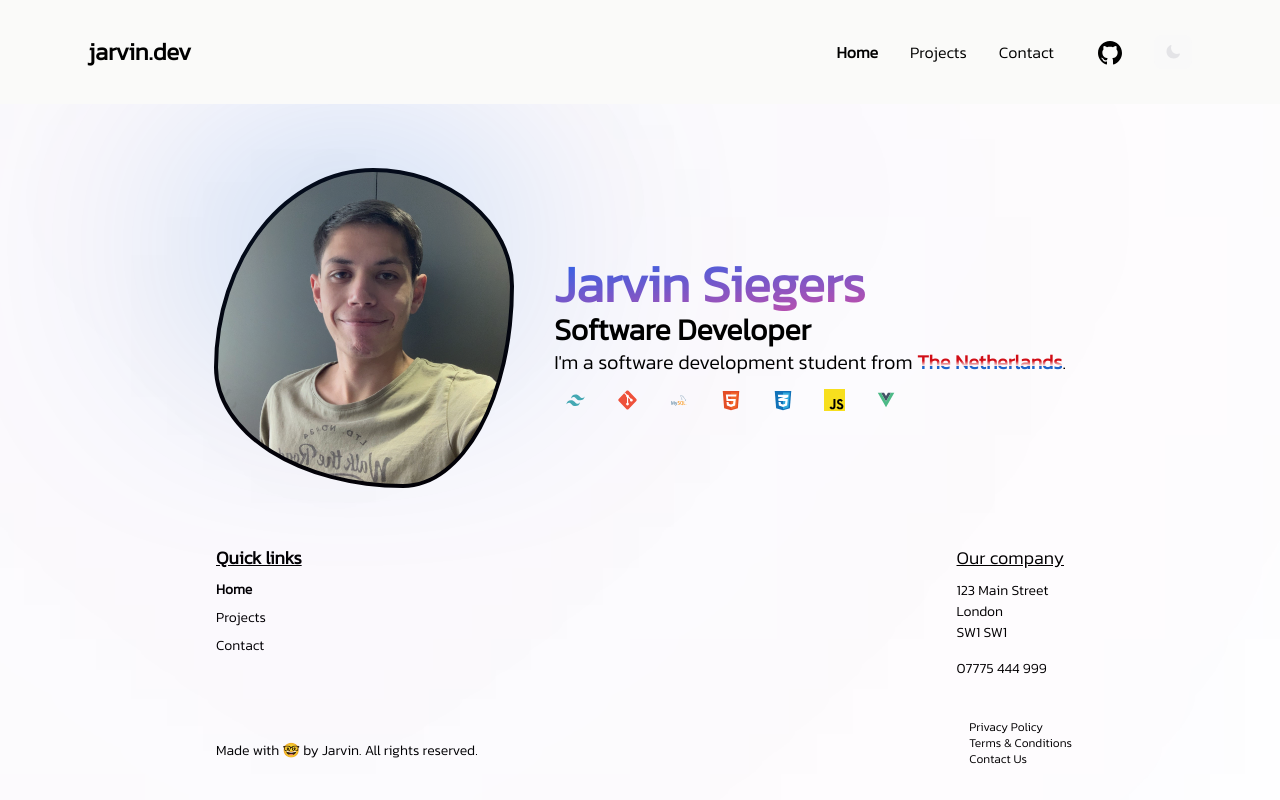
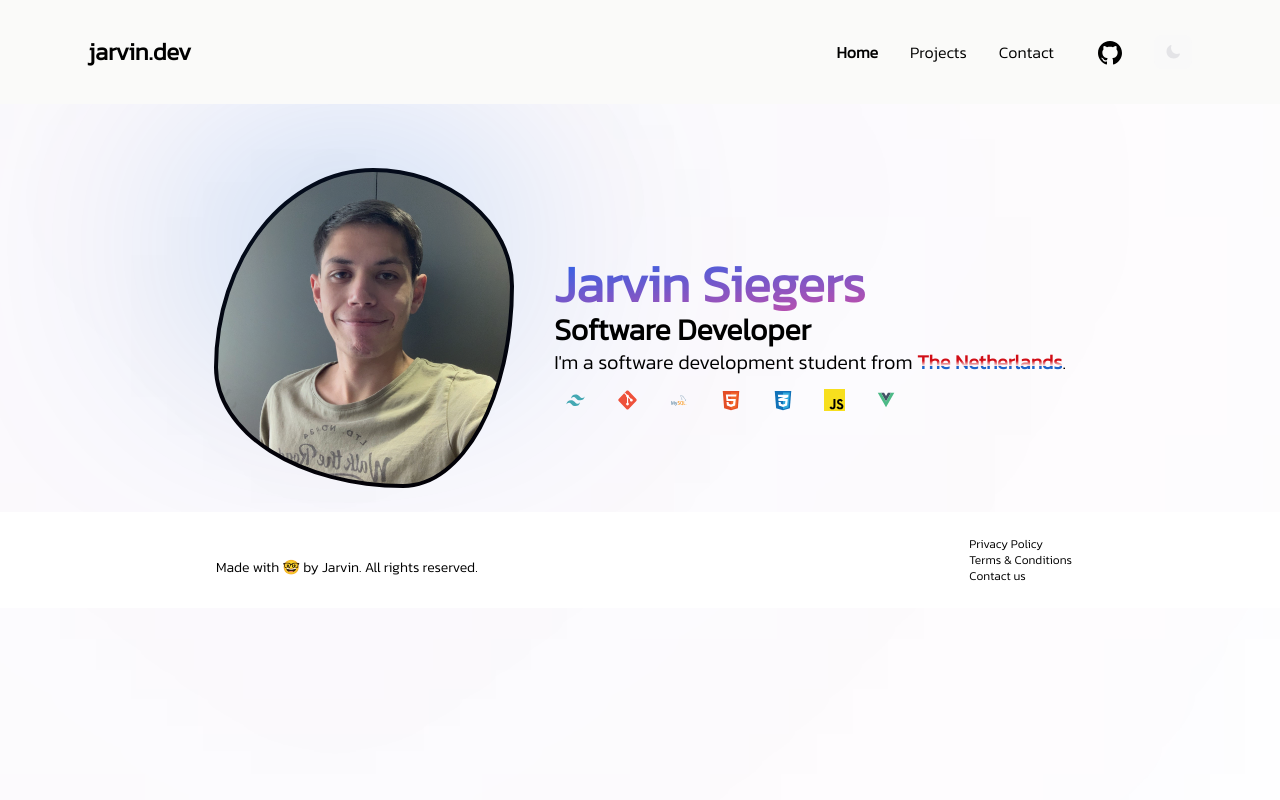
Before and after one commit to jarvin-s/portfolio, a Vue app: page / in a window 1280 px wide. Built offline with nearby package versions, Linux system fonts and the light colour scheme.

Commit message:
Update Footer

```diff
--- a/src/views/Footer.vue
+++ b/src/views/Footer.vue
@@ -1,50 +1,50 @@
 <template>
-    <!-- <svg id="visual" viewBox="0 0 900 600" width="900" height="600" xmlns="http://www.w3.org/2000/svg"
+    <footer class="absolute w-full bottom overflow-hidden">
+        <!-- <svg id="visual" class="absolute w-full bg-repeat bg-cover z-10" viewBox="0 0 900 600" width="900" height="600" xmlns="http://www.w3.org/2000/svg"
             xmlns:xlink="http://www.w3.org/1999/xlink" version="1.1">
             <path
                 d="M0 479L21.5 486.2C43 493.3 86 507.7 128.8 513C171.7 518.3 214.3 514.7 257.2 514.8C300 515 343 519 385.8 514.5C428.7 510 471.3 497 514.2 500.3C557 503.7 600 523.3 642.8 528C685.7 532.7 728.3 522.3 771.2 517.5C814 512.7 857 513.3 878.5 513.7L900 514L900 601L878.5 601C857 601 814 601 771.2 601C728.3 601 685.7 601 642.8 601C600 601 557 601 514.2 601C471.3 601 428.7 601 385.8 601C343 601 300 601 257.2 601C214.3 601 171.7 601 128.8 601C86 601 43 601 21.5 601L0 601Z"
                 fill="#282828" stroke-linecap="round" stroke-linejoin="miter"></path>
         </svg> -->
-    <div class="w-full bg-white text-black dark:bg-zinc-900 dark:text-white">
-        <div class="container mx-auto max-w-4xl h-full flex flex-wrap justify-between items-start text-sm p-6 pt-8 pb-4">
-            <div>
-                <div class="mb-2 text-lg underline">
-                    <b>Quick links</b>
-                </div>
-                <RouterLink to="/" class="block mb-2">Home</RouterLink>
-                <RouterLink to="/projects" class="block mb-2">Projects</RouterLink>
-                <RouterLink to="/contact" class="block mb-2">Contact</RouterLink>
-            </div>
-            <div>
-                <div class="mb-2 text-lg underline">
-                    Our company
-                </div>
-                <p class="mb-4 leading-normal">
-                    123 Main Street <br>
-                    London <br>
-                    SW1 SW1
-                </p>
-                <p class="text-sm">07775 444 999</p>
-            </div>
-        </div>
-
-        <div class="container mx-auto max-w-4xl h-full flex  flex-wrap justify-between items-center text-sm py-6 pl-6 pr-4">
-            <div class="mt-4">Made with 🤓 by Jarvin. All rights reserved.</div>
+        <div class="footers w-full relative z-1 bg-white text-black dark:bg-zinc-900 dark:text-white">
+            <div
+                class="container mx-auto max-w-4xl h-full flex  flex-wrap justify-between items-center text-sm py-6 pl-6 pr-4">
+                <div class="mt-4">{{ creator }}</div>
                 <div class="pt-4 md:p-0 text-left text-xs">
-                <div class="no-underline hover:underline ml-4 cursor-pointer">Privacy Policy</div>
-                <div class="no-underline hover:underline ml-4 cursor-pointer">Terms & Conditions</div>
-                <div class="no-underline hover:underline ml-4 cursor-pointer">Contact Us</div>
+                    <div class="no-underline hover:underline ml-4 cursor-pointer">{{ privacy }}</div>
+                    <div class="no-underline hover:underline ml-4 cursor-pointer">{{ tos }}</div>
+                    <div class="no-underline hover:underline ml-4 cursor-pointer">{{ contactUs }}</div>
                 </div>
             </div>
         </div>
+    </footer>
 </template>
 
 <script>
 export default {
     data() {
         return {
-            title: "test"
+            links: "Quick links",
+            creator: "Made with 🤓 by Jarvin. All rights reserved.",
+            home: "Home",
+            projects: "Projects",
+            contact: "Contact",
+            privacy: "Privacy Policy",
+            tos: "Terms & Conditions",
+            contactUs: "Contact us"
         }
     }
 }
 </script>
+
+<style scoped>
+.waves {
+    position: absolute;
+    bottom: 0;
+    width: 100%;
+    left: 0;
+    background-repeat: no-repeat;
+    background-size: cover;
+}
+
+</style>
```
Also changed, not shown: public/footer-wave.svg (added). Lines whose indentation alone changed are shown as unchanged.
